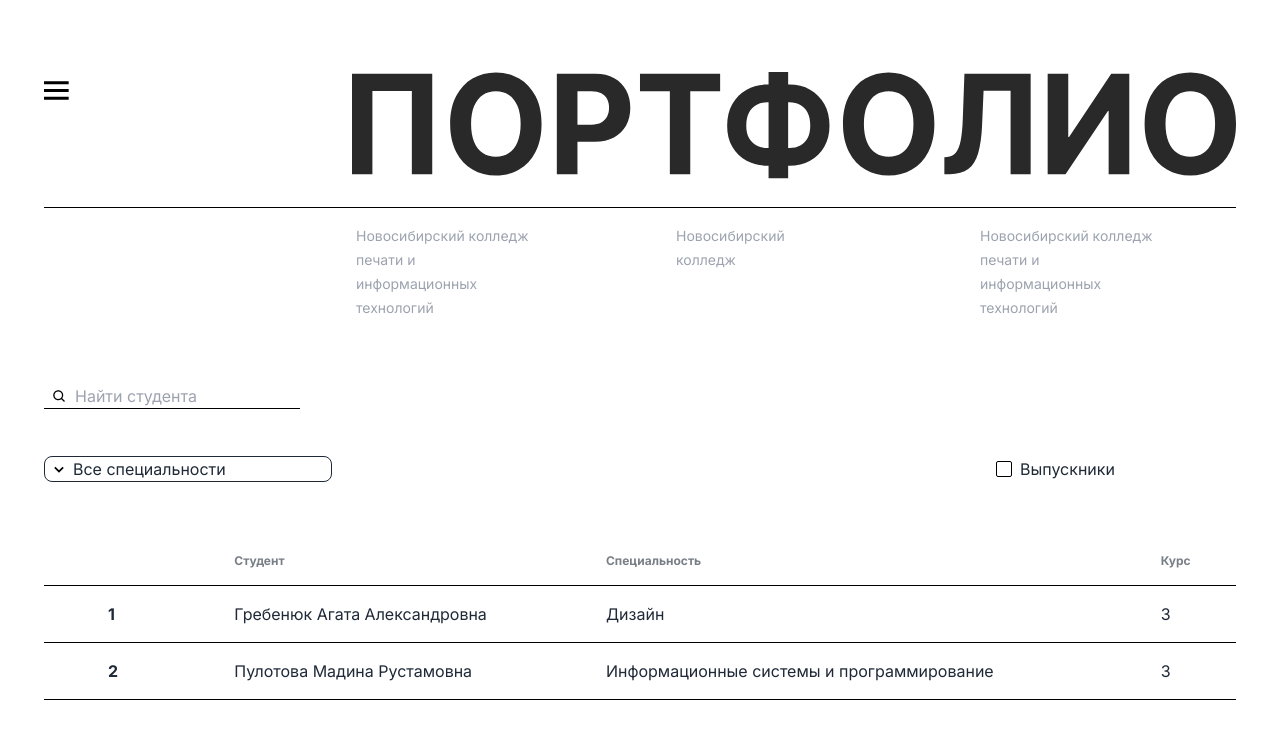
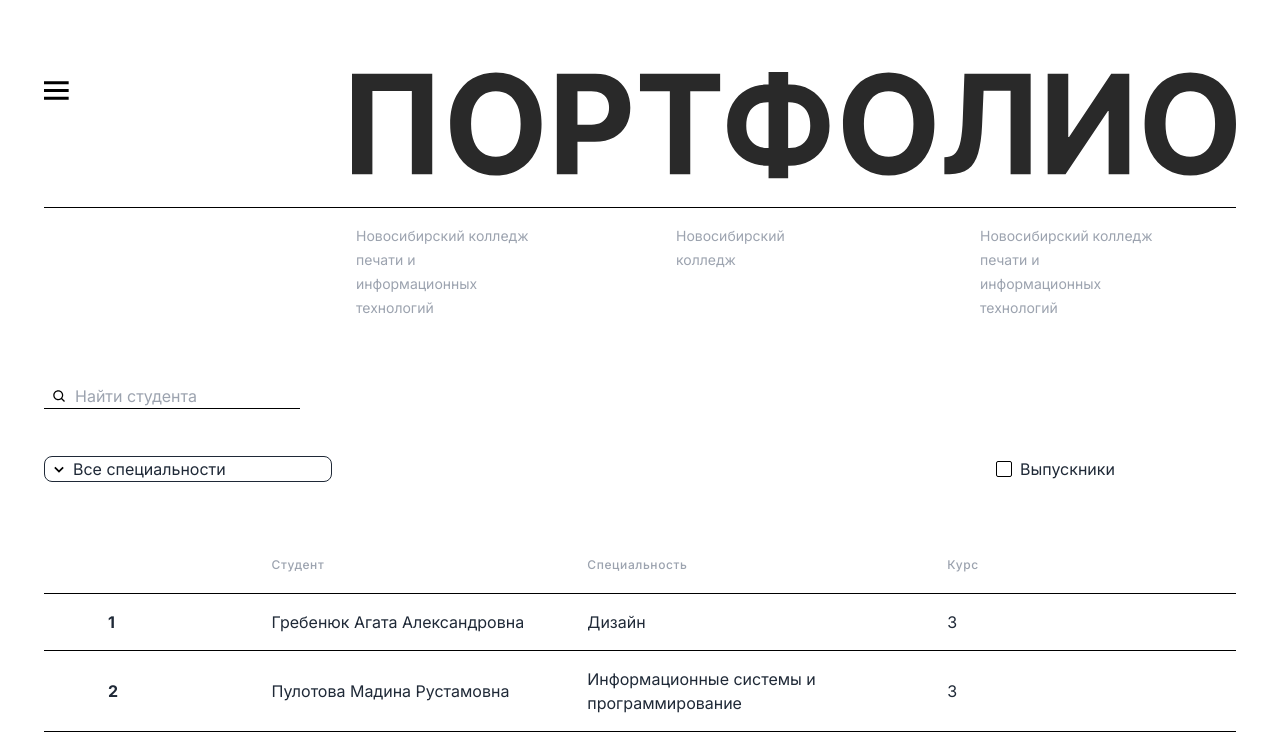
Before and after one commit to perpl777/college-portfolio-nextapp, a Next.js app: page / in a window 1280 px wide. Shown: the top 752 px of the page. Built offline with nearby package versions, Linux system fonts and the light colour scheme.

Commit message:
fix errors, change head table

```diff
--- a/app/components/filter/filter.tsx
+++ b/app/components/filter/filter.tsx
@@ -7,7 +7,7 @@ import Image from 'next/image'
 import Checkbox from "./checkbox";
 import { useState } from 'react';
 import { gsap } from 'gsap';
-import NavBar from '../navbar/nav-bar';
+import NavBar from '../header/header';
 
 const Filter = () => {
 
--- a/app/components/navbar/menu.tsx
+++ b/app/components/header/menu.tsx
@@ -22,19 +22,15 @@ const Menu:FC<MenuProps> = ({childMenu}) => {
 
   //--------- anim click appirance menu----------
     const handleMouseEnter = () => {
-        console.log("work handleMouseEnter")
         setMenuHide(false);
         HandleMenuAppirance();
     };
     const handleMouseLeave = () => {
-        console.log("work handleMouseLeave")
-
         setMenuHide(true);
         HandleMenuAppirance();
 
     };
     const HandleMenuAppirance = () => {
-        console.log("Menu hide: ", menuHide)
         gsap.to(".menu-nav-elenemt", {
             duration: 1,
             stagger: 0.25,
@@ -50,7 +46,6 @@ const Menu:FC<MenuProps> = ({childMenu}) => {
         });
     }
     const HandleBurgerClick = () => {
-        console.log("work HandleBurgerClick")
         setMenuHide(true);
         gsap.to(".menu-nav-elenemt", {
             duration: 1,
--- a/app/components/students-page/students-table.tsx
+++ b/app/components/students-page/students-table.tsx
@@ -15,10 +15,10 @@ const StudentsTable = ({ sortedStudents }: { sortedStudents: Student[] }) => {
             <table className="table table-lg m-auto">
                 <thead>
                     <tr>
-                        <th className='border-b border-black pl-16 pr-0 '></th>
-                        <th className='border-b border-black pl-24 pr-0'>Студент</th>
-                        <th className='border-b border-black'>Специальность</th>
-                        <th className='border-b border-black'>Курс</th>
+                        <th className='border-b border-black w-14 pl-16 pr-0 '></th>
+                        <th className='border-b border-black pl-24 pr-0 text-gray-400 w-44 font-medium tracking-wider leading-6'>Студент</th>
+                        <th className='border-b border-black text-gray-400 w-44 font-medium tracking-wider leading-6'>Специальность</th>
+                        <th className='border-b border-black  text-gray-400 w-44 font-medium tracking-wider leading-6'>Курс</th>
                     </tr>
                 </thead>
                 <tbody>
--- a/app/globals.css
+++ b/app/globals.css
@@ -8,13 +8,13 @@
   --background-end-rgb: 255, 255, 255;
 }
 
-@media () {
+/* @media () {
   :root {
     --foreground-rgb: 255, 255, 255;
     --background-start-rgb: 0, 0, 0;
     --background-end-rgb: 0, 0, 0;
   }
-}
+} */
 
 body > * {
   max-width: 1440px;
--- a/app/layout.tsx
+++ b/app/layout.tsx
@@ -1,7 +1,7 @@
 import type { Metadata } from "next";
 import { Inter } from "next/font/google";
 import "./globals.css";
-import NavBar from "./components/navbar/nav-bar";
+import NavBar from "./components/header/header";
 
 
 const inter = Inter({ subsets: ["latin"] });
--- a/app/page.tsx
+++ b/app/page.tsx
@@ -1,7 +1,7 @@
 import React, { Suspense } from 'react'
 import Loading from './loading'
 import StudentsPage from './components/students-page/students-page'
-import NavBar from './components/navbar/nav-bar'
+import NavBar from './components/header/header'
 
 
 export default function Home() {
--- a/app/portfolio/[id]/page.tsx
+++ b/app/portfolio/[id]/page.tsx
@@ -1,40 +1,38 @@
 'use client'
-import React, { useRef, useEffect } from 'react';
-import { gsap } from 'gsap'
-import { ScrollTrigger } from 'gsap/ScrollTrigger';
+import React from 'react';
 import data from '@/app/data';
 import StudentCard from '../../components/portfolio-page/student-card';
 import AboutText from '../../components/portfolio-page/about-text';
 import Post from '@/app/components/portfolio-page/posts/post';
 import Sidebar from '@/app/components/portfolio-page/posts/sidebar';
-import NavBar from '@/app/components/navbar/nav-bar';
+import NavBar from '@/app/components/header/header';
 
 interface Props {
     params: {id: number};
 }
 
     //---------пока что не работает появление по скроллу----------
-gsap.registerPlugin(ScrollTrigger);
+// gsap.registerPlugin(ScrollTrigger);
 
 export default function Portfolio({params: {id}}: Props) {
     //---------anim the appearance of elements----------
-    const aboutTextRef = useRef<HTMLDivElement>(null);
-    useEffect(() => {
-    //---------anim in scroll----------
+    // const aboutTextRef = useRef<HTMLDivElement>(null);
+    // useEffect(() => {
+    // //---------anim in scroll----------
 
-        gsap.registerPlugin(ScrollTrigger);
-        gsap.from(".about-text", {
-            x: -300,
-            opacity: 0,
-            duration: 1,
-        });
-        gsap.to(".about-text", {
-            scrollTrigger: { trigger: ".square" },
-            x: 0,
-            opacity: 1,
-            duration: 1,
-        });
-    }, []);
+    //     gsap.registerPlugin(ScrollTrigger);
+    //     gsap.from(".about-text", {
+    //         x: -300,
+    //         opacity: 0,
+    //         duration: 1,
+    //     });
+    //     gsap.to(".about-text", {
+    //         scrollTrigger: { trigger: ".square" },
+    //         x: 0,
+    //         opacity: 1,
+    //         duration: 1,
+    //     });
+    // }, []);
 
 
     const student = data.student.find((stud) => stud.id == id);
--- a/app/works/page.tsx
+++ b/app/works/page.tsx
@@ -2,7 +2,7 @@ import React, { Suspense } from 'react'
 import Loading from '../loading';
 import Filter from "../components/filter/filter";
 import WorksTable from '../components/works-page/works-table';
-import NavBar from '../components/navbar/nav-bar';
+import NavBar from '../components/header/header';
 
 
 export default function Works() {
```
Also changed, not shown: app/components/header/header.tsx (renamed from app/components/navbar/nav-bar.tsx).
